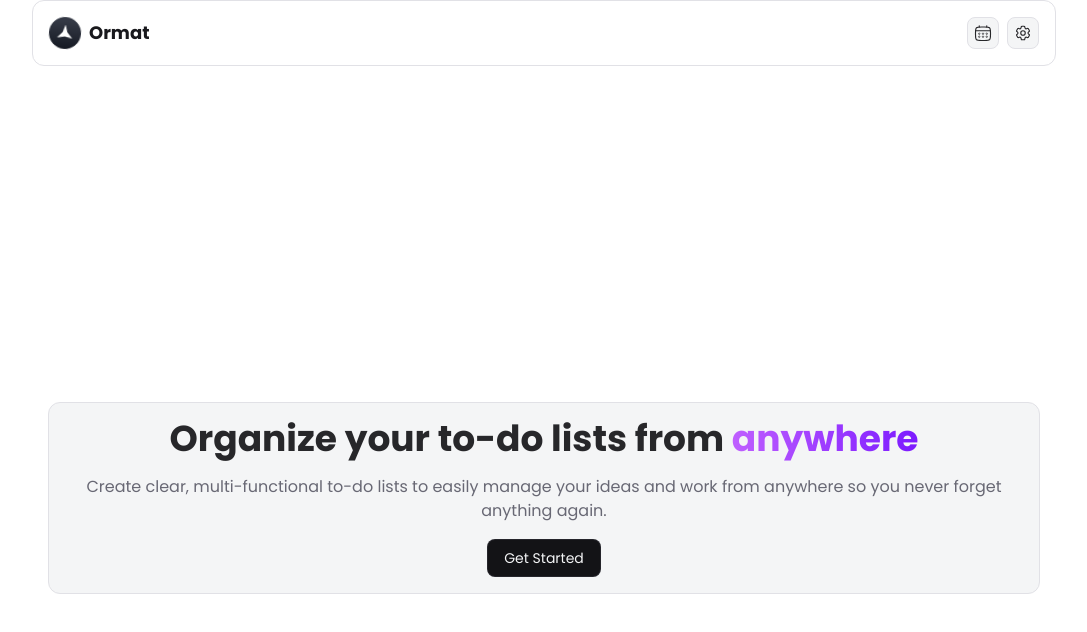
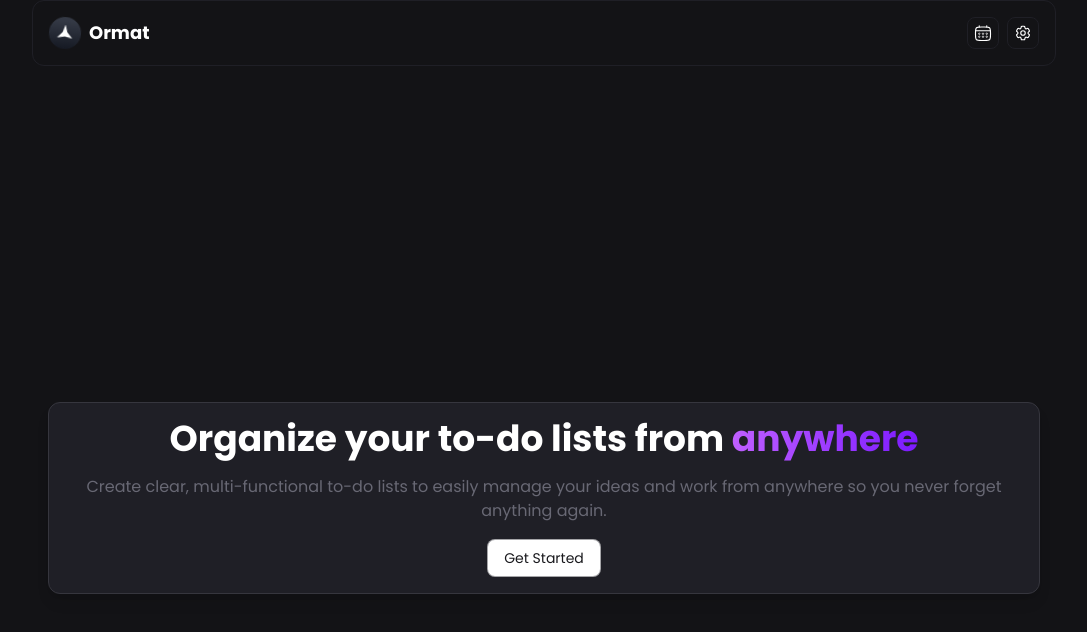
Before and after one commit to dopemukesh/ormat-todolist, a React (Vite) app: page / in a window 1280 px wide. Shown: the top 632 px of the page, without its empty margins (96-1183 px from the left). Built offline with nearby package versions, Linux system fonts and the light colour scheme; sample sign-in values are in the browser's storage.

Commit message:
miner changes

```diff
--- a/package.json
+++ b/package.json
@@ -2,7 +2,7 @@
   "name": "ormat-todo-list",
   "author": "Mukesh Yadav dope.mukeshyadav@gmail.com https://mukeshyadav.info",
   "private": true,
-  "version": "0.0.7",
+  "version": "0.0.9",
   "type": "module",
   "repository": {
     "type": "git",
--- a/src/App.jsx
+++ b/src/App.jsx
@@ -19,16 +19,22 @@ const App = () => {
   const [isAuthenticated, setIsAuthenticated] = useState(
     localStorage.getItem('currentUser') ? true : false
   );
-
   useEffect(() => {
     // Select the meta tag for the theme color
     const metaThemeColor = document.querySelector('meta[name="theme-color"]');
-    const currentTheme = localStorage.getItem('theme') || 'dark'; // Default to dark
+
+    // Retrieve the current theme from localStorage, defaulting to 'dark' if not found
+    const currentTheme = localStorage.getItem('theme') || 'dark';
 
     // Set the theme color based on the current theme
     if (metaThemeColor) {
-      metaThemeColor.setAttribute('content', currentTheme === 'light' ? '#ffffff' : '#131316');
+      const themeColor = currentTheme === 'light' ? '#ffffff' : '#131316';
+      metaThemeColor.setAttribute('content', themeColor);
     }
+
+    // Apply the theme class to the body
+    document.body.classList.toggle('dark', currentTheme === 'dark');
+
   }, []);
 
   return (
--- a/src/Theme/ThemeToggle.jsx
+++ b/src/Theme/ThemeToggle.jsx
@@ -1,42 +1,42 @@
-import React from "react";
+import React, { useEffect } from "react";
 import { create } from "zustand";
 
-// Create a global theme store
-const useThemeStore = create((set) => ({
-    theme: "dark", // Default theme
-    setTheme: (newTheme) => set({ theme: newTheme }),
-}));
+// Create a global theme store with initial state from localStorage
+const useThemeStore = create((set) => {
+    const savedTheme = localStorage.getItem("theme") || "dark";
+    return {
+        theme: savedTheme,
+        setTheme: (newTheme) => {
+            localStorage.setItem("theme", newTheme);
+            set({ theme: newTheme });
+        },
+    };
+});
 
-const ThemeToggle = () => {
+const ThemeToggle = ({ onClick: parentClickHandler }) => {
     const { theme, setTheme } = useThemeStore();
 
-    // On initial load, read theme from localStorage and apply
-    React.useEffect(() => {
-        const savedTheme = localStorage.getItem("theme") || "dark"; // Default to dark
-        setTheme(savedTheme);
-        document.body.classList.toggle("dark", savedTheme === "dark");
-    }, [setTheme]);
+    // Synchronize body class with theme
+    useEffect(() => {
+        document.body.classList.toggle("dark", theme === "dark");
+    }, [theme]);
 
-    // Theme toggle handler
-    const toggleTheme = () => {
-        const newTheme = theme === "light" ? "dark" : "light";
-
-        // Apply theme class to body
-        document.body.classList.toggle("dark", newTheme === "dark");
-
-        // Update global state and persist to localStorage
-        setTheme(newTheme);
-        localStorage.setItem("theme", newTheme);
+    // Toggle theme handler
+    const toggleTheme = (event) => {
+        event.stopPropagation(); // Stop propagation to parent elements
+        setTheme(theme === "dark" ? "light" : "dark");
     };
 
     return (
         <button
-            onClick={toggleTheme}
-            className="z-50 bg-white dark:bg-gray-950 dark:hover:bg-gray-900 border border-gray-200 dark:border-gray-700 shadow-md text-white text-md w-8 h-8 overflow-hidden grid place-items-center rounded-xl"
+            onClick={(e) => {
+                toggleTheme(e);
+                if (parentClickHandler) parentClickHandler(e); // Optionally handle parent click
+            }}
+            aria-label={`Switch to ${theme === "dark" ? "light" : "dark"} mode`}
+            className="z-50 bg-white dark:bg-gray-950 dark:hover:bg-gray-900 border border-gray-200 dark:border-gray-700 shadow-md text-white text-md w-8 h-8 grid place-items-center rounded-xl"
         >
             {theme === "dark" ? (
-                <div>
-                    {/* Sun Icon (visible in dark mode) */}
                 <svg
                     xmlns="http://www.w3.org/2000/svg"
                     fill="none"
@@ -59,10 +59,7 @@ const ThemeToggle = () => {
                         d="M12 2v2m0 16v2m10-10h-2M4 12H2m15.364-7.364l-1.414 1.414M5.636 18.364l-1.414 1.414M18.364 18.364l1.414 1.414M5.636 5.636l-1.414-1.414"
                     />
                 </svg>
-                </div>
             ) : (
-                <div>
-                    {/* Moon Icon (visible in light mode) */}
                 <svg
                     viewBox="0 0 24 24"
                     fill="none"
@@ -76,7 +73,6 @@ const ThemeToggle = () => {
                         strokeLinejoin="round"
                     />
                 </svg>
-                </div>
             )}
         </button>
     );
--- a/src/components/Popover.jsx
+++ b/src/components/Popover.jsx
@@ -25,9 +25,11 @@ const PopoverButton = () => {
                     <p className="text-center">
                         Your application is updated: <strong>v{packageJson.version}</strong>. You are already using updated app.
                     </p>
-                    <button className="flex justify-center items-center gap-2 rounded-lg bg-gray-950 dark:bg-white active:bg-gray-900 dark:active:bg-gray-200 border border-gray-600/40 dark:border-gray-800/40 px-4 py-2 text-gray-100 dark:text-gray-900 text-sm whitespace-nowrap">
-                        <NavLink to='/' reloadDocument>Close Now</NavLink>
-                    </button>
+                    <NavLink to='/' reloadDocument>
+                        <button className="flex justify-center items-center gap-2 rounded-lg bg-gray-950 dark:bg-white active:bg-gray-900 dark:active:bg-gray-200 border border-gray-600/40 dark:border-gray-800/40 px-4 py-2 text-gray-100 dark:text-gray-900 text-sm whitespace-nowrap">
+                            Close Now
+                        </button>
+                    </NavLink>
                 </div>
             )}
 
--- a/src/components/Settings.jsx
+++ b/src/components/Settings.jsx
@@ -8,7 +8,7 @@ const Menu = () => {
     const [emailNotifications, setEmailNotifications] = useState(localStorage.getItem('emailNotifications') === 'true');
 
     // Retrieve user data from localStorage
-    const user = JSON.parse(localStorage.getItem('currentUser'));
+    const user = JSON.parse(localStorage.getItem("currentUser") || "{}");
 
     const handleNotificationToggle = () => {
         const newState = !notifications;
--- a/src/components/webComponents/WebHome.jsx
+++ b/src/components/webComponents/WebHome.jsx
@@ -10,11 +10,11 @@ const WebHome = () => {
                 <p className="text-gray-500 dark:text-gray-500 text-center">
                     Create clear, multi-functional to-do lists to easily manage your ideas and work from anywhere so you never forget anything again.
                 </p>
-                <button className='flex justify-center items-center gap-2 rounded-lg bg-gray-950 dark:bg-white active:bg-gray-900 dark:active:bg-gray-200 border border-gray-600/40 dark:border-gray-800/40 px-4 py-2 text-gray-100 dark:text-gray-900 text-sm whitespace-nowrap'>
-                    <NavLink to="/todo">
+                <NavLink to="/todo">
+                    <button className='flex justify-center items-center gap-2 rounded-lg bg-gray-950 dark:bg-white active:bg-gray-900 dark:active:bg-gray-200 border border-gray-600/40 dark:border-gray-800/40 px-4 py-2 text-gray-100 dark:text-gray-900 text-sm whitespace-nowrap'>
                         Get Started
-                    </NavLink>
-                </button>
+                    </button>
+                </NavLink>
             </div>
         </div>
     )
--- a/vite.config.js
+++ b/vite.config.js
@@ -8,8 +8,8 @@ export default defineConfig({
     VitePWA({
       registerType: 'autoUpdate',
       manifest: {
-        name: 'Ormat TodoList App',
-        short_name: 'Ormat TodoList',
+        name: 'Ormat Todo List',
+        short_name: 'Ormat Todo List',
         start_url: '/',
         display: 'standalone',
         background_color: '#ffffff',
```
Lines whose indentation alone changed are shown as unchanged.
